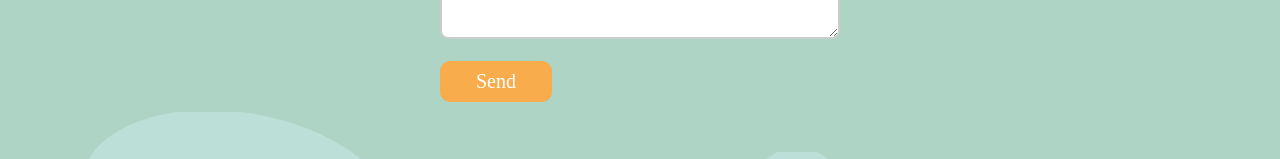
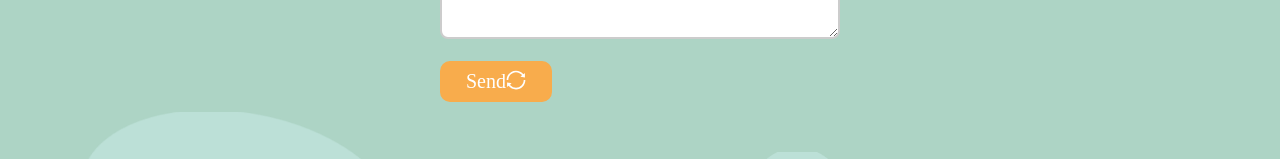
Before and after one commit to ReCoded-Org/capstone-istanbul-juniper, a React (Create React App) app: page /contact in a window 1280 px wide. Shown: the part 633-792 px from the top of the page. Built offline with nearby package versions, Linux system fonts and the light colour scheme; a web font is replaced by a local one.

Commit message:
Style: add spin icon

```diff
--- a/src/components/ContactUsForm/index.jsx
+++ b/src/components/ContactUsForm/index.jsx
@@ -2,6 +2,7 @@ import React, { useState } from "react";
 import { useTranslation } from "react-i18next";
 import { Col, Row } from "antd";
 import "./index.css";
+import { SyncOutlined } from "@ant-design/icons";
 
 // Converts object to proper form data(string)
 const encodeFormData = (data) => {
@@ -21,6 +22,9 @@ const ContactUsForm = () => {
   // The change in isSubmitted state triggers post submission message
   const [isSubmitted, setIsSubmitted] = useState(false);
 
+  // The change in isLoading state triggers SyncOutlined icon spinning
+  const [isLoading, setIsLoading] = useState(false);
+
   const handleChange = (e) => setFormValue({ [e.target.name]: e.target.value });
 
   // application/x-www-form-urlencoded stands for POST data at HTTP.
@@ -36,6 +40,7 @@ const ContactUsForm = () => {
     }).then(() => {
       setTimeout(() => setIsSubmitted(false), 2000);
       setIsSubmitted(true);
+      setIsLoading(true);
       setFormValue({
         name: "",
         email: "",
@@ -109,6 +114,9 @@ const ContactUsForm = () => {
           <div className="contactUsForm__submit">
             <button type="submit" className="contactUsForm__submitButton">
               {t("contact.contactUsForm.send")}
+              <span className="contactUsForm__submitButtonSpinner">
+                <SyncOutlined spin={isLoading ? true : false} />
+              </span>
             </button>
           </div>
         </Row>
```
